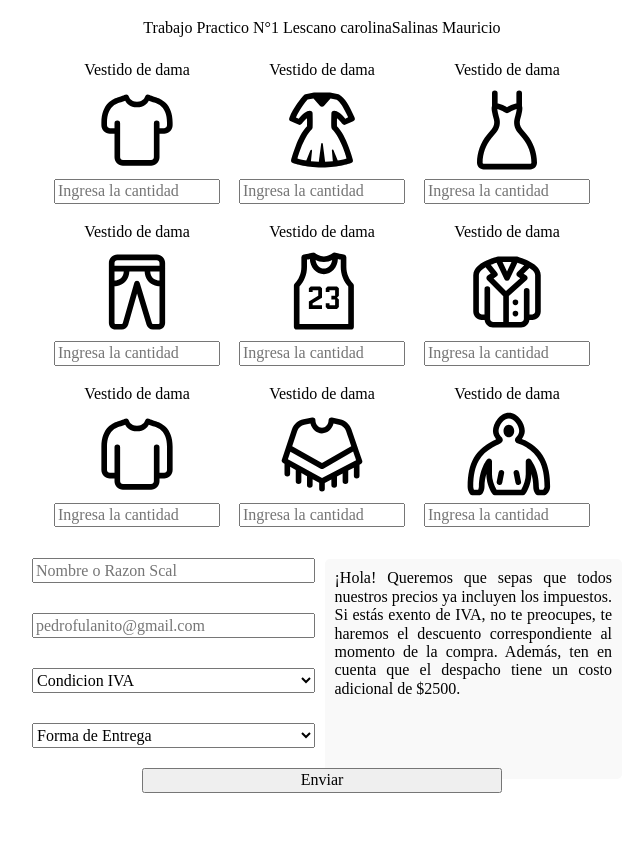
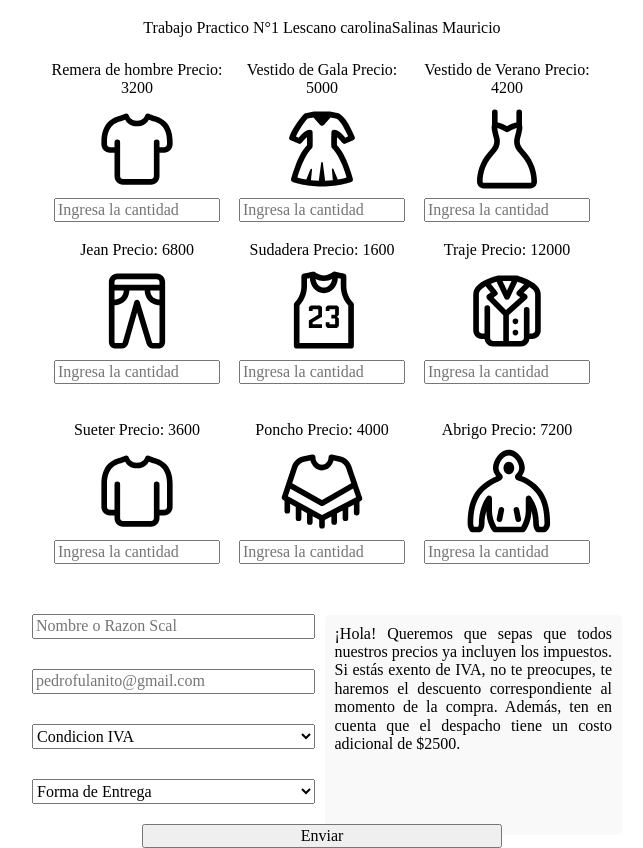
Before and after one commit to carolinalescano/work, a plain HTML site: page index.html in a window 1280 px wide. Shown: the part 61-909 px from the top of the page, without its empty margins (318-961 px from the left). Before the commit the page ends 854 px from the top, so only its background shows below. Drawn offline with Linux system fonts and the light colour scheme.

Commit message:
Lista de objetos y relleno de contenido

```diff
--- a/index.html
+++ b/index.html
@@ -20,7 +20,7 @@
             <div class="galeria">
                 <div class="producto">
                     <div class="descripcion">
-                        <p class="descripcion-texto" id="productoTextoNr1">Vestido de dama</p>
+                        <p class="descripcion-texto" id="texto-producto1">Vestido de dama</p>
                     </div>
                     <div class="producto-imagen">
                         <svg class="icon" xmlns="http://www.w3.org/2000/svg" x="0px" y="0px" width="50" height="50"
@@ -34,7 +34,7 @@
                 </div>
                 <div class="producto">
                     <div class="descripcion">
-                        <p class="descripcion-texto" id="productoTextoNr1">Vestido de dama</p>
+                        <p class="descripcion-texto" id="texto-producto2">Vestido de dama</p>
                     </div>
                     <div class="producto-imagen">
                         <svg class="icon" xmlns="http://www.w3.org/2000/svg" x="0px" y="0px" width="50" height="50"
@@ -48,7 +48,7 @@
                 </div>
                 <div class="producto">
                     <div class="descripcion">
-                        <p class="descripcion-texto" id="productoTextoNr1">Vestido de dama</p>
+                        <p class="descripcion-texto" id="texto-producto3">Vestido de dama</p>
                     </div>
                     <div class="producto-imagen">
                         <svg class="icon" xmlns="http://www.w3.org/2000/svg" x="0px" y="0px" width="50" height="50"
@@ -62,7 +62,7 @@
                 </div>
                 <div class="producto">
                     <div class="descripcion">
-                        <p class="descripcion-texto" id="productoTextoNr1">Vestido de dama</p>
+                        <p class="descripcion-texto" id="texto-producto4">Vestido de dama</p>
                     </div>
                     <div class="producto-imagen">
                         <svg class="icon" xmlns="http://www.w3.org/2000/svg" x="0px" y="0px" width="50" height="50"
@@ -76,7 +76,7 @@
                 </div>
                 <div class="producto">
                     <div class="descripcion">
-                        <p class="descripcion-texto" id="productoTextoNr1">Vestido de dama</p>
+                        <p class="descripcion-texto" id="texto-producto5">Vestido de dama</p>
                     </div>
                     <div class="producto-imagen">
                         <svg class="icon" xmlns="http://www.w3.org/2000/svg" x="0px" y="0px" width="50" height="50"
@@ -90,7 +90,7 @@
                 </div>
                 <div class="producto">
                     <div class="descripcion">
-                        <p class="descripcion-texto" id="productoTextoNr1">Vestido de dama</p>
+                        <p class="descripcion-texto" id="texto-producto6">Vestido de dama</p>
                     </div>
                     <div class="producto-imagen">
                         <svg class="icon" xmlns="http://www.w3.org/2000/svg" x="0px" y="0px" width="50" height="50"
@@ -104,7 +104,7 @@
                 </div>
                 <div class="producto">
                     <div class="descripcion">
-                        <p class="descripcion-texto" id="productoTextoNr1">Vestido de dama</p>
+                        <p class="descripcion-texto" id="texto-producto7">Vestido de dama</p>
                     </div>
                     <div class="producto-imagen">
                         <svg class="icon" xmlns="http://www.w3.org/2000/svg" x="0px" y="0px" width="50" height="50"
@@ -118,7 +118,7 @@
                 </div>
                 <div class="producto">
                     <div class="descripcion">
-                        <p class="descripcion-texto" id="productoTextoNr1">Vestido de dama</p>
+                        <p class="descripcion-texto" id="texto-producto8">Vestido de dama</p>
                     </div>
                     <div class="producto-imagen">
                         <svg class="icon" xmlns="http://www.w3.org/2000/svg" x="0px" y="0px" width="50" height="50"
@@ -132,7 +132,7 @@
                 </div>
                 <div class="producto">
                     <div class="descripcion">
-                        <p class="descripcion-texto" id="productoTextoNr1">Vestido de dama</p>
+                        <p class="descripcion-texto" id="texto-producto9">Vestido de dama</p>
                     </div>
                     <div class="producto-imagen">
                         <svg class="icon" xmlns="http://www.w3.org/2000/svg" x="0px" y="0px" width="50" height="50"
--- a/index.js
+++ b/index.js
@@ -1,5 +1,33 @@
 // Acá toda la lógica para el index
-/*
-let descripcion = document.getElementById("productoTextoNr1");
-let productos = [{nombre:"remera",precio:2400},{nombre:"Camisa",precio:300}]
-descripcion.innerText = `${productos[0].nombre} Precio: ${productos[0].precio}` */
+const productos = [
+    { nombre: "Remera de hombre", precio: 3200},
+    { nombre: "Vestido de Gala", precio: 5000},
+    { nombre: "Vestido de Verano", precio: 4200},
+    { nombre: "Jean", precio: 6800},
+    { nombre: "Sudadera", precio: 1600},
+    { nombre: "Traje", precio: 12000},
+    { nombre: "Sueter", precio: 3600},
+    { nombre: "Poncho", precio: 4000},
+    { nombre: "Abrigo", precio: 7200},
+]
+
+let productonr1 = document.getElementById("texto-producto1");
+
+let idDeProductos = [];
+for (let i = 1; i <= 9; i++) {
+    idDeProductos.push("texto-producto" + i)
+};
+
+
+productonr1.textContent = `${productos[0].nombre} Precio:${productos[0].precio}`;
+function rellenarDescripcion() {
+    idDeProductos.forEach((id, index) => {
+        let producto = productos[index];
+        let elemento = document.getElementById(id);
+        if (producto && elemento) {
+            elemento.textContent = `${producto.nombre} Precio: ${producto.precio}`;
+        }
+    });
+};
+
+rellenarDescripcion();
```
